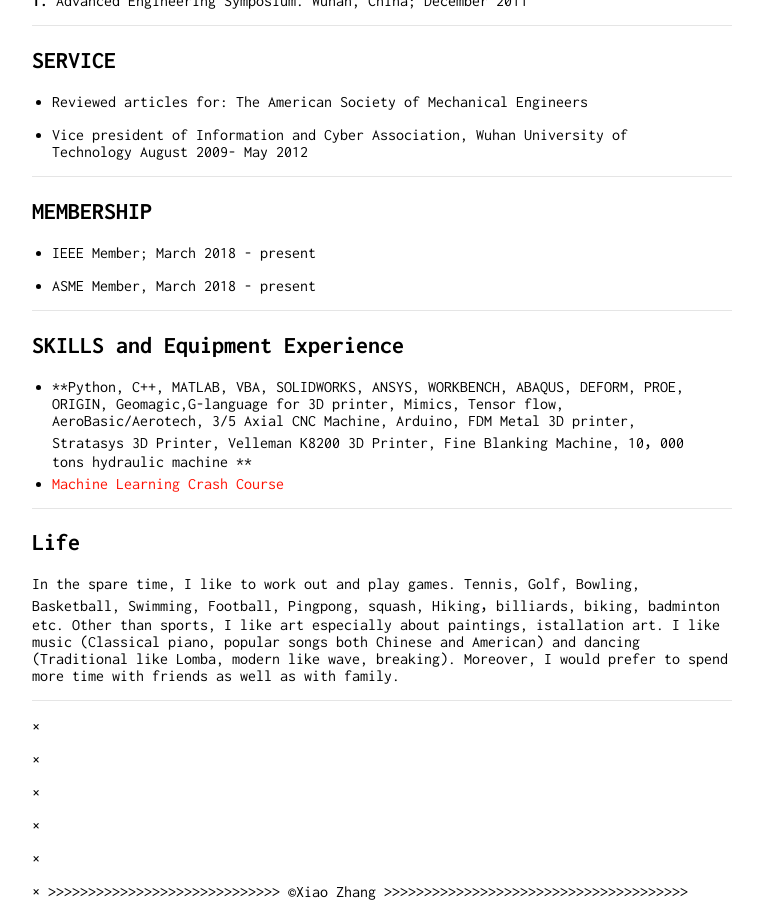
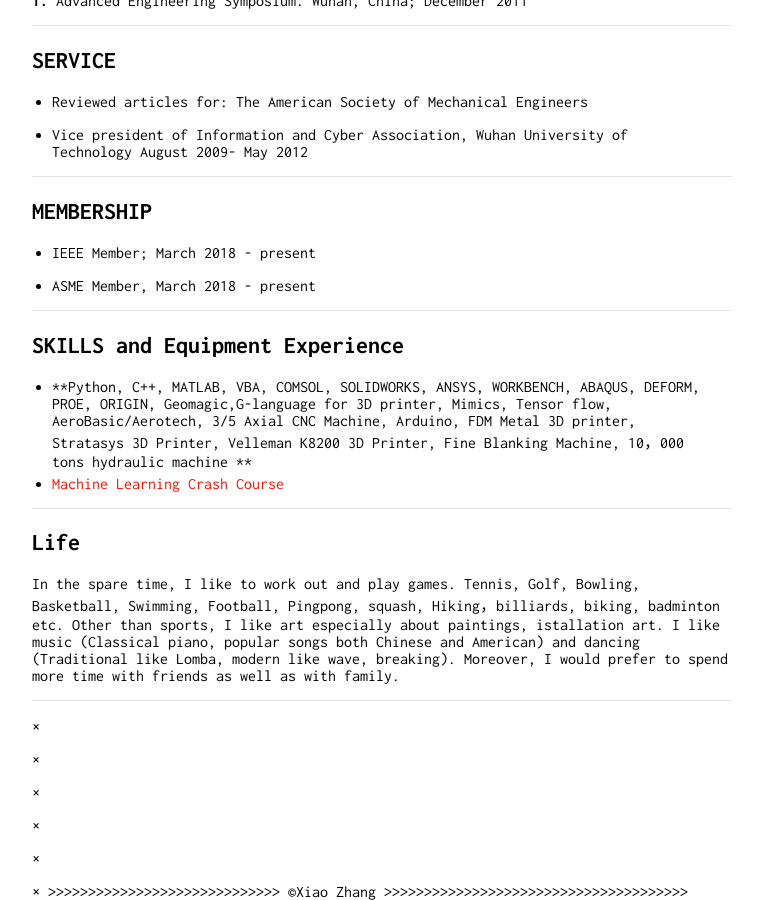
Before and after one commit to zhangxiao2018/zhangxiao2018.github.io, a Jekyll site: the page built from index.md, in a window 1280 px wide and 900 px high, scrolled down 2521 px. Shown: the whole window, without its empty margins (258-1017 px from the left). Built offline with Jekyll 4.4.1, drawn with Linux system fonts in a browser that asks for light colours; our own code applies the rules of GitHub Pages for plain Markdown files.

Commit message:
Update index.md

```diff
--- a/index.md
+++ b/index.md
@@ -125,7 +125,7 @@
 
 - - -
 ## SKILLS and Equipment Experience
-* **Python, C++, MATLAB, VBA, SOLIDWORKS, ANSYS, WORKBENCH, ABAQUS, DEFORM, PROE, ORIGIN, Geomagic,G-language for 3D printer, Mimics, Tensor flow,  AeroBasic/Aerotech, 3/5 Axial CNC Machine, Arduino, FDM Metal 3D printer, Stratasys 3D Printer, Velleman K8200 3D Printer, Fine Blanking Machine, 10，000 tons hydraulic machine **
+* **Python, C++, MATLAB, VBA, COMSOL, SOLIDWORKS, ANSYS, WORKBENCH, ABAQUS, DEFORM, PROE, ORIGIN, Geomagic,G-language for 3D printer, Mimics, Tensor flow,  AeroBasic/Aerotech, 3/5 Axial CNC Machine, Arduino, FDM Metal 3D printer, Stratasys 3D Printer, Velleman K8200 3D Printer, Fine Blanking Machine, 10，000 tons hydraulic machine **
 * [Machine Learning Crash Course](https://developers.google.com/machine-learning/crash-course/)
 
 - - -
```
